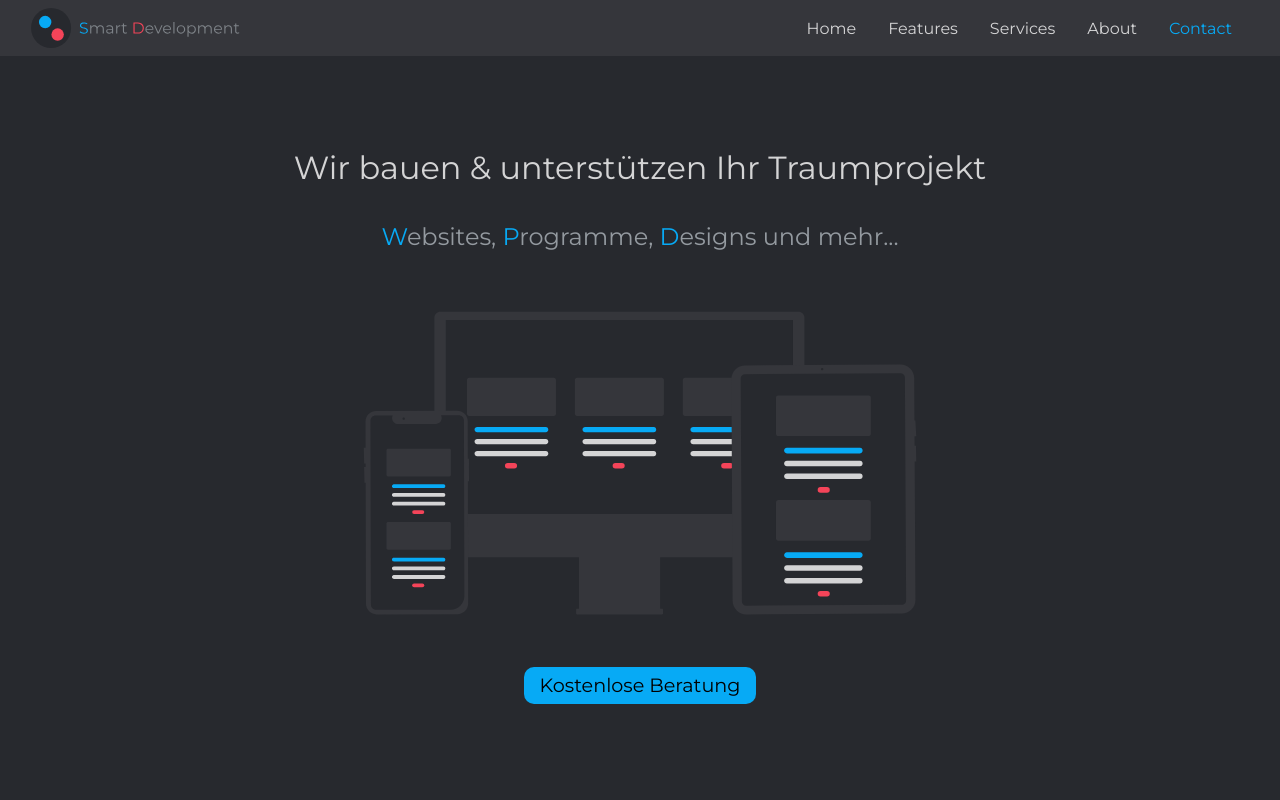
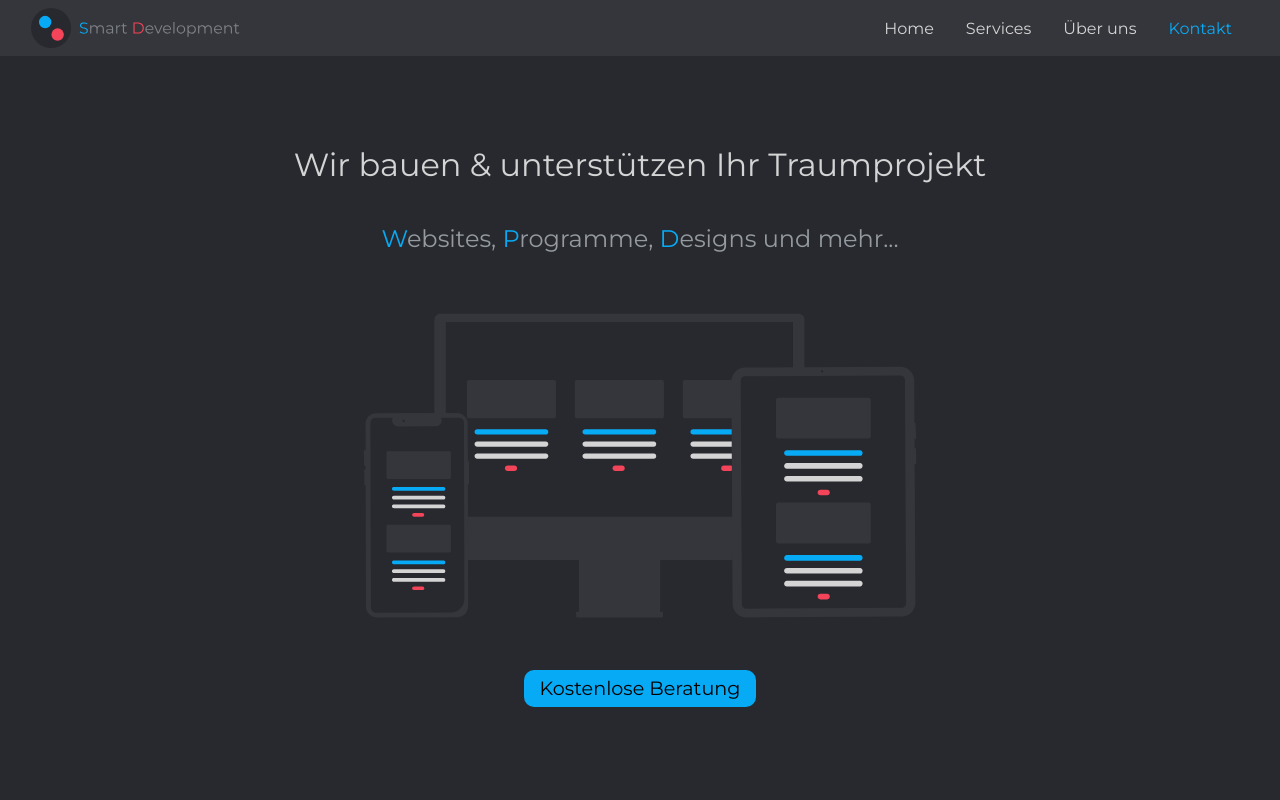
Before and after one commit to Artur-SE/Portfolio-Website, a React (Create React App) app: page / in a window 1280 px wide. Shown: the top 800 px of the page. Built offline with nearby package versions, Linux system fonts and the light colour scheme.

Commit message:
Smooth scrolling added

```diff
--- a/src/App.js
+++ b/src/App.js
@@ -13,12 +13,20 @@ function App() {
     <div>
       <Navbar />
       <StyledApp>
-        <Hero />
-        <Services />
-        <AboutMe />
-        <Contact />
+        <section id="home">
+          <Hero />
+        </section>
+        <section id="services">
+          <Services />
+        </section>
+        <section id="about">
+          <AboutMe />
+        </section>
+        <section id="contact">
+          <Contact />
+        </section>
       </StyledApp>
-      <Footer />
+      <Footer id="footer" />
     </div>
   );
 }
--- a/src/components/AboutMe.js
+++ b/src/components/AboutMe.js
@@ -5,6 +5,7 @@ import artur from "../assets/artur 1.png";
 import styled from "styled-components";
 
 const AboutMe = () => {
+  // Return -------------------------------------------------------------------
   return (
     <StyledAboutMe>
       <div className="container">
@@ -39,11 +40,16 @@ const AboutMe = () => {
           <br />
           Wir freuen uns auf Sie!
         </p>
-        <button class="btn-primary">Kostenlose Beratung</button>
+        <a href="#contact">
+          <button className="btn-primary">Kostenlose Beratung</button>
+        </a>
       </div>
     </StyledAboutMe>
   );
+  // --------------------------------------------------------------------------
 };
+
+// Styled Component -----------------------------------------------------------
 
 const StyledAboutMe = styled.section`
   img {
@@ -60,5 +66,6 @@ const StyledAboutMe = styled.section`
     margin-bottom: 0;
   }
 `;
+// --------------------------------------------------------------------------
 
 export default AboutMe;
--- a/src/components/Contact.js
+++ b/src/components/Contact.js
@@ -4,6 +4,7 @@ import React from "react";
 import styled from "styled-components";
 
 const Contact = () => {
+  // Return -------------------------------------------------------------------
   return (
     <StyledContact>
       <div className="container">
@@ -38,7 +39,10 @@ const Contact = () => {
       </div>
     </StyledContact>
   );
+  // --------------------------------------------------------------------------
 };
+
+// Styled Component -----------------------------------------------------------
 
 const StyledContact = styled.section`
   input,
@@ -54,5 +58,6 @@ const StyledContact = styled.section`
     color: var(--textColor1);
   }
 `;
+// --------------------------------------------------------------------------
 
 export default Contact;
--- a/src/components/Footer.js
+++ b/src/components/Footer.js
@@ -7,6 +7,7 @@ import styled from "styled-components";
 import logo from "../assets/logo.svg";
 
 const Footer = () => {
+  // Return -------------------------------------------------------------------
   return (
     <StyledFooter>
       <div className="container">
@@ -16,11 +17,15 @@ const Footer = () => {
       </div>
     </StyledFooter>
   );
+  // --------------------------------------------------------------------------
 };
+
+// Styled Component -----------------------------------------------------------
 
 const StyledFooter = styled.section`
   background-color: var(--backgroundColor2);
   padding: 1rem;
 `;
+// --------------------------------------------------------------------------
 
 export default Footer;
--- a/src/components/Hero.js
+++ b/src/components/Hero.js
@@ -23,7 +23,9 @@ const Home = () => {
         </h3>
         <img src={heroImage} alt="responsive design" />
       </div>
-      <button className="btn-primary">Kostenlose Beratung</button>
+      <a href="#contact">
+        <button className="btn-primary">Kostenlose Beratung</button>
+      </a>
     </StyledHero>
   );
   // --------------------------------------------------------------------------
@@ -43,12 +45,15 @@ const StyledHero = styled.section`
     max-width: 80%;
     margin: 2rem 0 3rem 0;
   }
+
   h1 {
     margin-top: 10vh;
   }
+
   button {
     margin-top: 0;
   }
 `;
+// --------------------------------------------------------------------------
 
 export default Home;
--- a/src/components/Navbar.js
+++ b/src/components/Navbar.js
@@ -13,8 +13,9 @@ const Navbar = () => {
   const [showDropDown, setShowNavigation] = useState(false);
   // --------------------------------------------------------------------------
 
-  const toggleNavigation = () => {
+  const toggleNavigation = (e) => {
     setShowNavigation(!showDropDown);
+    console.log(e.target.value);
   };
 
   // Return -------------------------------------------------------------------
@@ -32,24 +33,40 @@ const Navbar = () => {
             className="navIcon"
           />
           <ul className="nav-links-wideScreen">
+            <a href="#home">
               <li>Home</li>
-            <li>Features</li>
+            </a>
+            <a href="#services">
               <li>Services</li>
-            <li>About</li>
+            </a>
+            <a href="#about">
+              <li>Über uns</li>
+            </a>
+            <a href="#contact">
               <li>
-              <span>Contact</span>
+                <span>Kontakt</span>
               </li>
+            </a>
           </ul>
         </div>
 
         <div className="nav-links-mobile">
           {showDropDown && (
-            <ul>
+            <ul onClick={() => setShowNavigation(false)}>
+              <a href="#home">
                 <li>Home</li>
-              <li>Features</li>
+              </a>
+              <a href="#services">
                 <li>Services</li>
+              </a>
+              <a href="#about">
                 <li>Über uns</li>
-              <li>Kontakt</li>
+              </a>
+              <a href="#contact">
+                <li>
+                  <span>Kontakt</span>
+                </li>
+              </a>
             </ul>
           )}
         </div>
@@ -64,7 +81,6 @@ const Navbar = () => {
 const StyledNavbar = styled.nav`
   z-index: 1;
   position: fixed;
-  top: 0;
   width: 100%;
   background-color: var(--backgroundColor2);
 
--- a/src/components/Service.js
+++ b/src/components/Service.js
@@ -5,15 +5,20 @@ import styled from "styled-components";
 
 const Service = ({ name, description1, description2, image }) => {
   return (
+    // Return -----------------------------------------------------------------
     <StyledService>
       <img src={image} alt={name} />
       <h2>{name}</h2>
       <p>{description1}</p>
       <br />
       <p>{description2}</p>
+      <button className="btn-secondary">Mehr Info</button>
     </StyledService>
   );
+  // --------------------------------------------------------------------------
 };
+
+// Styled Components ----------------------------------------------------------
 
 const StyledService = styled.div`
   h1 {
@@ -29,5 +34,6 @@ const StyledService = styled.div`
     margin: 0 auto;
   }
 `;
+// --------------------------------------------------------------------------
 
 export default Service;
--- a/src/components/Services.js
+++ b/src/components/Services.js
@@ -22,7 +22,6 @@ const Services = () => {
   );
   // --------------------------------------------------------------------------
 };
-
 // Styled Component -----------------------------------------------------------
 
 const StyledServices = styled.section`
--- a/src/index.css
+++ b/src/index.css
@@ -15,6 +15,7 @@ Global Styling
 }
 
 html {
+  scroll-behavior: smooth;
   background-color: var(--backgroundColor1);
   margin: 0;
   padding: 0;
@@ -65,7 +66,6 @@ span {
 }
 
 section {
-  margin-top: 5rem;
   text-align: center;
   padding-left: 0.5rem;
   padding-right: 0.5rem;
@@ -83,6 +83,7 @@ section {
   font-family: "Montserrat", sans-serif;
   -webkit-font-smoothing: antialiased;
   -moz-osx-font-smoothing: grayscale;
+  cursor: pointer;
 }
 
 .btn-secondary {
@@ -96,6 +97,7 @@ section {
   font-family: "Montserrat", sans-serif;
   -webkit-font-smoothing: antialiased;
   -moz-osx-font-smoothing: grayscale;
+  cursor: pointer;
 }
 
 .headline {
@@ -114,3 +116,8 @@ section {
 .container {
   text-align: center;
 }
+
+a {
+  list-style: none;
+  text-decoration: none;
+}
```
Lines whose indentation alone changed are shown as unchanged.
